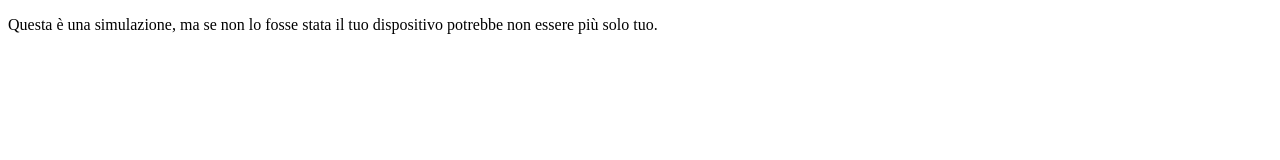
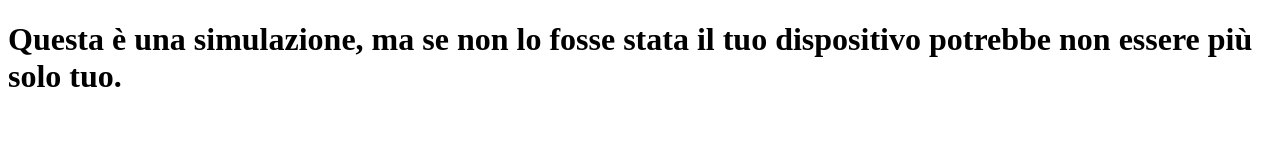
Before and after one commit to colui77/fake, a plain HTML site: page index.html in a window 1280 px wide. Drawn offline with Linux system fonts and the light colour scheme.

Commit message:
Update index.html

```diff
--- a/index.html
+++ b/index.html
@@ -7,6 +7,6 @@
     <title>Simulazione di Sicurezza</title>
 </head>
 <body>
-    <p>Questa è una simulazione, ma se non lo fosse stata il tuo dispositivo potrebbe non essere più solo tuo.</p>
+    <h1>Questa è una simulazione, ma se non lo fosse stata il tuo dispositivo potrebbe non essere più solo tuo.</h1>
 </body>
 </html>
```
